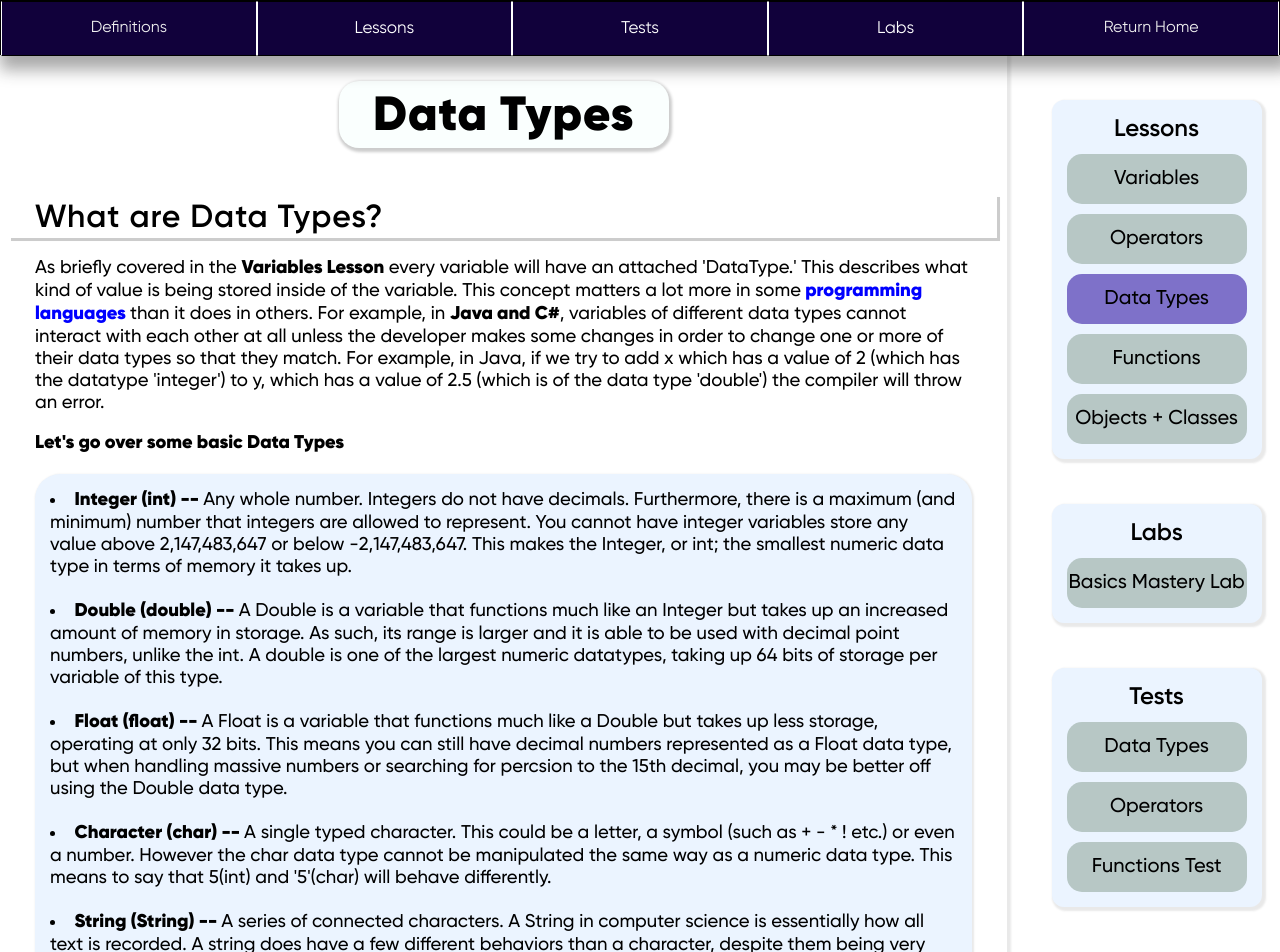
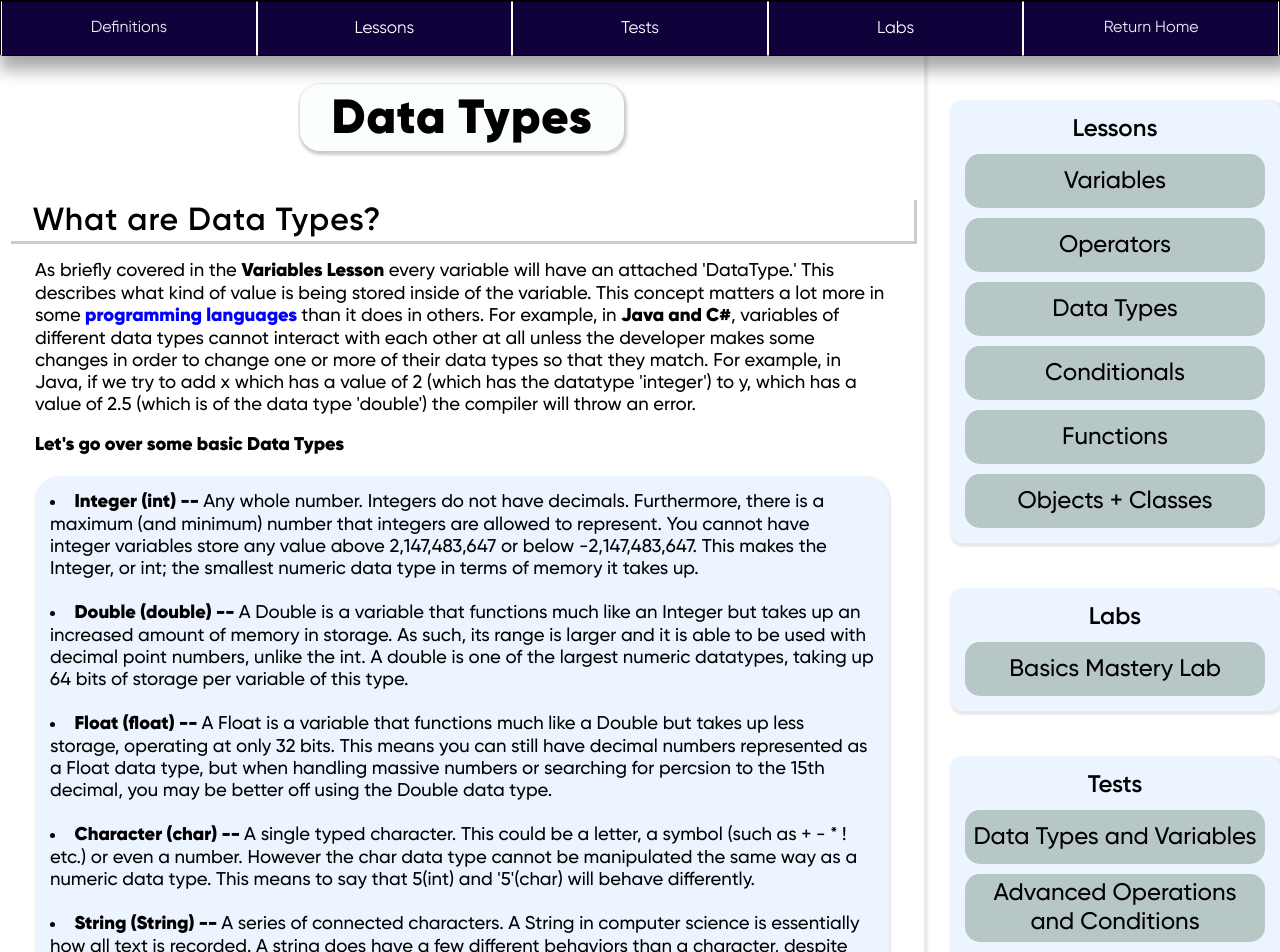
Before and after one commit to NLanese/the-codex, a Next.js app: page /concepts/basics/lessons/data_types in a window 1280 px wide. Shown: the top 952 px of the page. Built offline with nearby package versions, Linux system fonts and the light colour scheme.

Commit message:
Styling changes

```diff
--- a/components/Global/codexList.js
+++ b/components/Global/codexList.js
@@ -61,29 +61,32 @@ export default function CodexList({
         function determineStyle(itm){
             let width = 500
             let height = 130
-            if (size === "medium" || size === "med"){
+            if (size === "medium" || size === "med" || size === "md"){
                 width = 300
-                height = 62
+                height = 54
             }
             else if (size === "small" || size === "sm"){
                 width = 180
                 height = 50
             }
-            return {backgroundColor: determineColor(itm), width: width, height: height, justifyContent: 'center', alignItems: 'center', borderRadius: 15, borderColor: 'black', borderWidth: 1, display: 'flex', marginTop: 10}
+            else if (size === "auto"){
+                width = "auto"
+            }
+            return {backgroundColor: determineColor(itm), width: width, minHeight: height, justifyContent: 'center', alignItems: 'center', borderRadius: 15, borderColor: 'black', borderWidth: 1, display: 'flex', marginTop: 10}
         }
 
         function determineFont(){
             let fontSize = 36
             let fontWeight = 500
-            if (size === "medium" || size === "med"){
+            if (size === "medium" || size === "med"|| size === "md"){
                 fontWeight = 400
-                fontSize = 28
+                fontSize = 24
             }
             else if (size === "small" || size === "sm"){
                 fontWeight = 400
                 fontSize = 20
             }
-            return {fontFamily: 'Gilroy', fontWeight: fontWeight, fontSize: fontSize}
+            return {fontFamily: 'Gilroy', fontWeight: fontWeight, fontSize: fontSize, textAlign: 'center', padding: 5}
         }
 
         // Handles PRessing the option Button
--- a/components/PagePrefabs/LessonTemplatePage.js
+++ b/components/PagePrefabs/LessonTemplatePage.js
@@ -34,10 +34,11 @@ export const LessonTemplatePage = ({
         function renderLessonsList(){
             return(
                 <div style={{
-                    display: 'flex', flexDirection: 'column', flex: 1,
-                    justifyContent: 'flex-start', alignItems: 'center',
+                    // display: 'flex', flexDirection: 'column', flex: 1,
+                    // justifyContent: 'flex-start', alignItems: 'center', width: '80%',
+                    // left: '10%',
                 }}>
-                    <div style={Styles.Sections.subContentBubble}>
+                    {/* <div style={Styles.Sections.subContentBubble}>
                         <div style={{...Styles.Fonts.h1, textAlign: 'center'}}>
                             Lessons
                         </div>
@@ -48,7 +49,20 @@ export const LessonTemplatePage = ({
                             selected={current}
 
                         />
+                    </div> */}
+                    <div style={Styles.Sections.subContentBubble}>
+                        <div style={{...Styles.Fonts.h1, textAlign: 'center'}}>
+                        Lessons
+                        </div>
+                        <div style={{display: 'flex', justifyContent: 'center', flexDirection: 'column'}}>
+                        <ListPage
+                            items={lessons}
+                            onClick={onLessonClick}
+                            size="md"
+                        />
+                        </div>
                     </div>
+
                 </div>
             )
         }
@@ -56,36 +70,32 @@ export const LessonTemplatePage = ({
         function renderLabsAndTests(){
             return(
                 <div style={{
-                    display: 'flex', flexDirection: 'column', flex: 1,
-                    justifyContent: 'flex-start', alignItems: 'center',
+
                 }}>
                     <div style={Styles.Sections.subContentBubble}>
                         <div style={{...Styles.Fonts.h1, textAlign: 'center'}}>
-                            Labs
+                        Labs
                         </div>
+                        <div style={{display: 'flex', justifyContent: 'center', flexDirection: 'column'}}>
                         <ListPage
                             items={labs}
                             onClick={onLabsClick}
-                            size="sm"
+                            size="md"
                         />
+                        </div>
                     </div>
 
-                    <div style={{
-                        marginTop: 45,
-                        padding: 15,
-                        justifyContent: 'center',
-                        borderRadius: 12,
-                        backgroundColor: Colors.offWhite,
-                        boxShadow:'2px 2px 2px 2px rgba(40, 40, 40, 0.1)'
-                    }}>
+                    <div style={Styles.Sections.subContentBubble}>
                         <div style={{...Styles.Fonts.h1, textAlign: 'center'}}>
                             Tests
                         </div>
+                        <div style={{display: 'flex', justifyContent: 'center', flexDirection: 'column'}}>
                         <ListPage
                             items={tests}
                             onClick={onTestsClick}
-                            size="sm"
+                            size="md"
                         />
+                        </div>
                     </div>
                 </div>
             )
--- a/constants/lessonLists.js
+++ b/constants/lessonLists.js
@@ -6,9 +6,9 @@ const languagesList = ["JavaScript", "Ruby", "Python", "C++", "Swift", "HTML"]
 const frameworksList = ["React JS", "React Native", "Angular", "Ionic"]
 
 
-const basicsLessons = ["Variables", "Operators", "Data Types", "Functions", "Objects + Classes"]
+const basicsLessons = ["Variables", "Operators", "Data Types", "Conditionals", "Functions", "Objects + Classes"]
 const basicsLabs = ["Basics Mastery Lab",]
-const basicsTests = ["Data Types", "Operators", "Functions Test",]
+const basicsTests = ["Data Types and Variables", "Advanced Operations and Conditions", "Basics Mastery",]
 
 export {
     conceptsList,
--- a/constants/tabBars.js
+++ b/constants/tabBars.js
@@ -1,4 +1,4 @@
-import { conceptsList, languagesList, frameworksList, basicsLessons } from "./lessonLists"
+import { conceptsList, languagesList, frameworksList, basicsLessons, basicsTests, basicsLabs } from "./lessonLists"
 
 // Fires on specific drawer type clicks
 function handleDrawerClick(type, drawer, router, setTabBar, finalPath){
@@ -203,7 +203,7 @@ export const basicsTabs = (setTabBar, router) => {
         title: "Tests",
         dropdown: {
             openOnHover: true,
-            drawers: ["Data Types", "Operators", "Functions Test",]
+            drawers: basicsTests
         }
     },
     {
```
